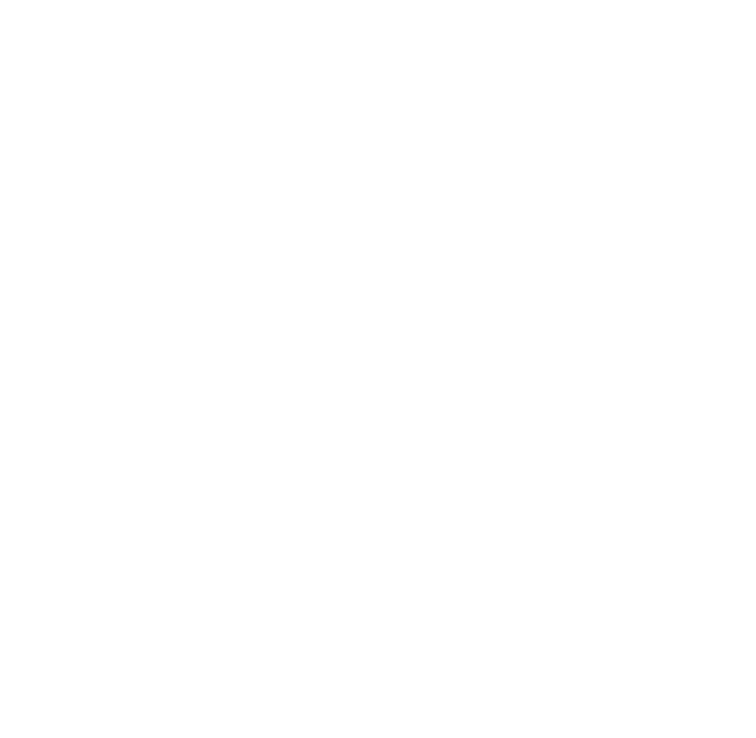
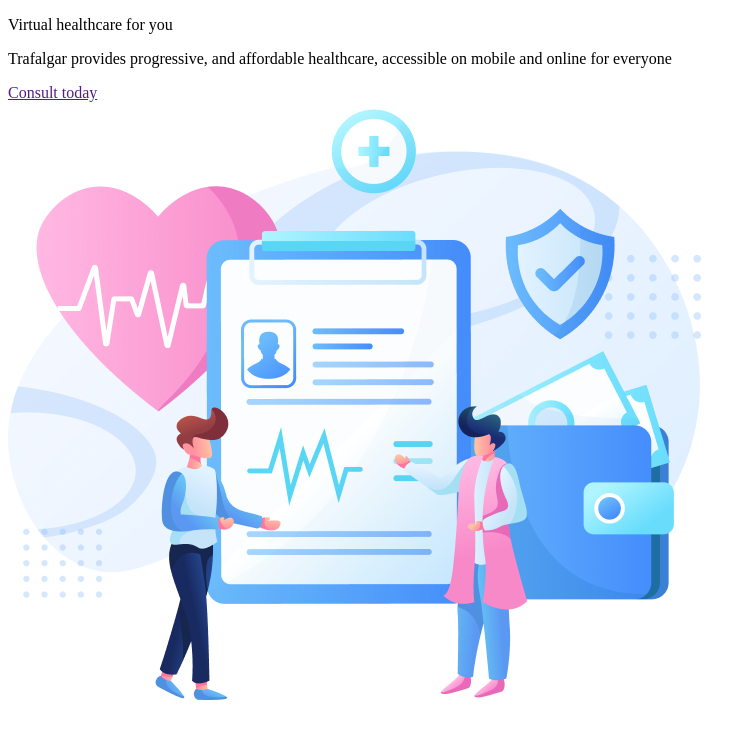
Before and after one commit to pixelAbdulaziz2012/git-123, a plain HTML site: page index.html in a window 1280 px wide. Shown: the whole page, without its empty margins (0-756 px from the left). Drawn offline with Linux system fonts and the light colour scheme.

Commit message:
hero qismi

```diff
--- a/index.html
+++ b/index.html
@@ -10,6 +10,20 @@
         <div></div>
 
     <!-- abdulaziz -->
-         <div></div>
+         <div class="conteiner">
+            <div class="hero">
+                <div class="box">
+                    <p class="text">Virtual healthcare
+                        for you</p>
+                        <p class="text2">
+                            Trafalgar provides progressive, and affordable
+healthcare, accessible on mobile and online
+for everyone
+                        </p>
+                        <a class="silka" href="">Consult today</a>
+                </div>
+                <img src="images/trafalgar-header illustration 1 (1).png" width="693" height="598" alt="">
+            </div>
+         </div>
 </body>
 </html>
```
Also changed, not shown: images/trafalgar-header illustration 1 (1).png (added).
